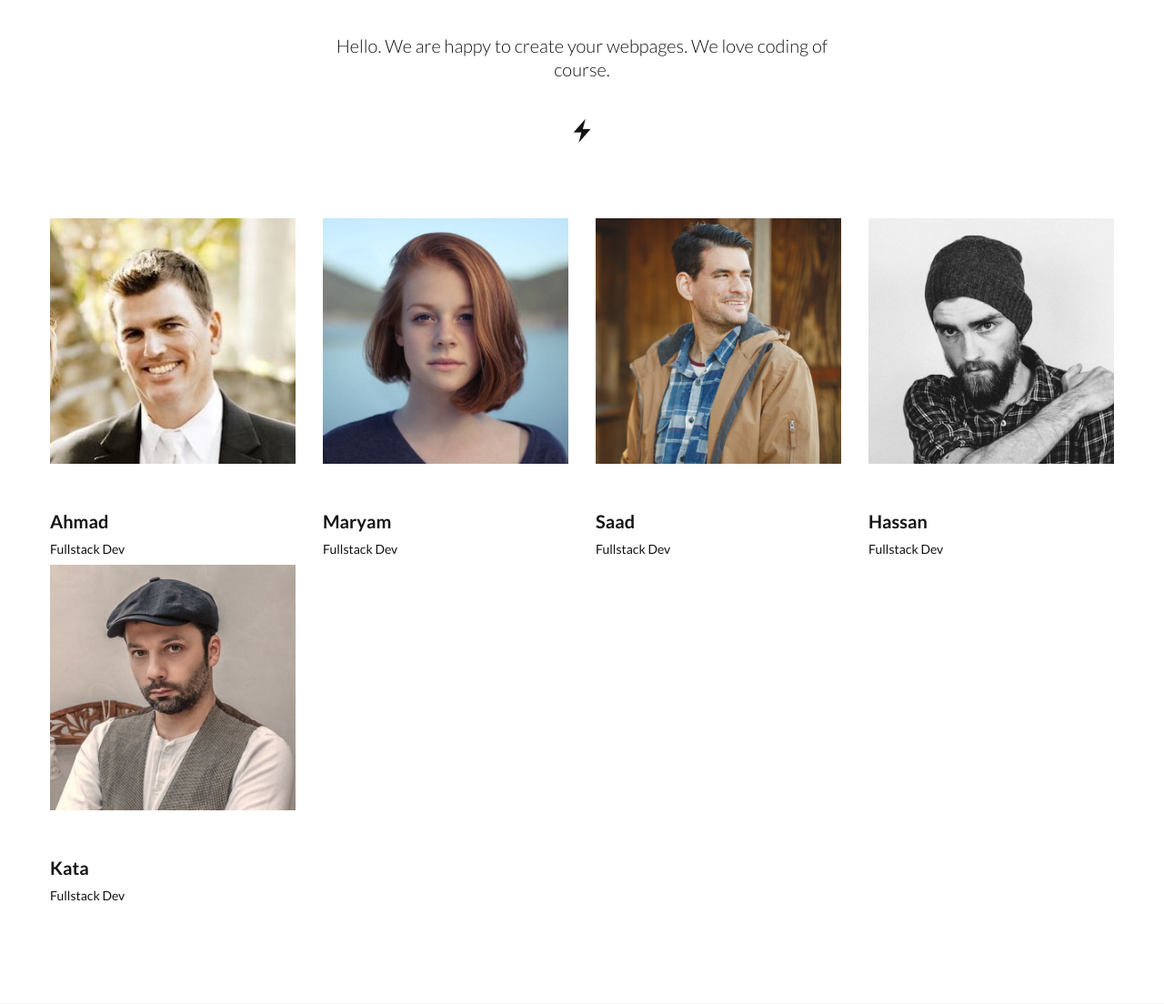
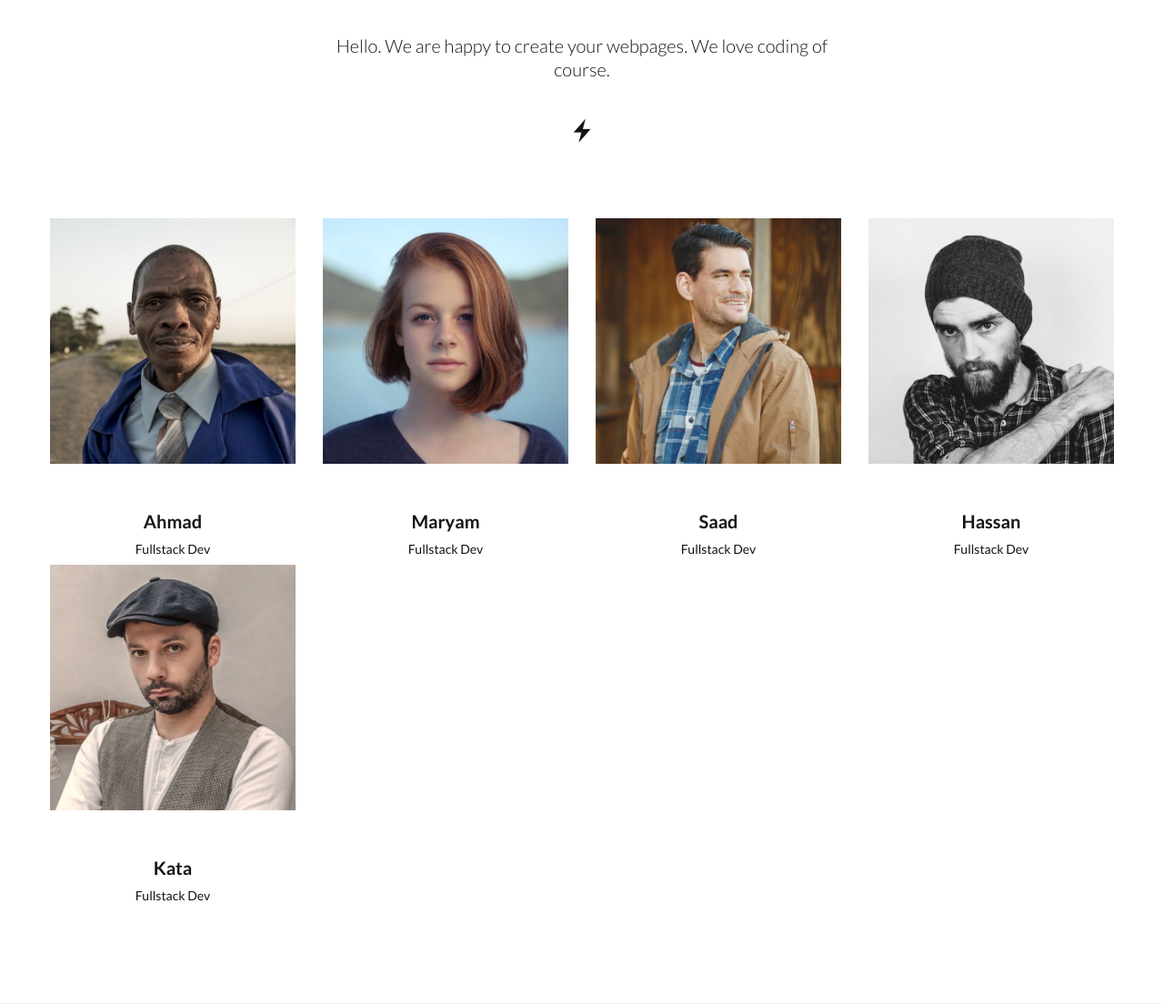
Before and after one commit to kata1234567/FSWD40-ProjectBIMFactory, a PHP site: page /team.php in a window 1280 px wide. Shown: the part 310-1414 px from the top of the page at 91% size. Run offline with PHP 8.4, Linux system fonts and the light colour scheme; some libraries are stand-ins or nearby versions; some web fonts are replaced.

Commit message:
update files

```diff
--- a/team.php
+++ b/team.php
@@ -31,26 +31,26 @@
                     </div>
                 </div>
                 <div class="row voffset-lg">
-                    <div class="col-sm-3 col-lg-3 col-md-6"><img src="img/Creativity%209.jpg" class="img-responsive mg-md center-block" />
-                        <p class=" mg-sm"><strong>Ahmad</strong></p>
-                        <h5>Fullstack Dev</h5>
+                    <div class="col-sm-3 col-lg-3 col-md-6"><img src="img/profile 1.jpg" class="img-responsive mg-md center-block" />
+                        <p class="mg-sm text-center"><strong>Ahmad</strong></p>
+                        <h5 class="text-center">Fullstack Dev</h5>
                     </div>
                     <div class="col-sm-3 col-lg-3 col-md-6"><img src="img/profile 2.jpg" class="img-responsive mg-md center-block" />
-                        <p class=" mg-sm"><strong>Maryam</strong></p>
-                        <h5>Fullstack Dev</h5>
+                        <p class=" mg-sm text-center"><strong>Maryam</strong></p>
+                        <h5 class="text-center">Fullstack Dev</h5>
                     </div>
                     <div class="col-sm-3 col-lg-3 col-md-6"><img src="img/Creativity%2011.jpeg" class="img-responsive mg-md center-block" />
-                        <p class=" mg-sm"><strong>Saad</strong></p>
-                        <h5>Fullstack Dev</h5>
+                        <p class=" mg-sm text-center"><strong>Saad</strong></p>
+                        <h5 class="text-center">Fullstack Dev</h5>
                     </div>
                     <div class="col-sm-3 col-lg-3 col-md-6"><img src="img/profile 4.jpg" class="img-responsive mg-md center-block" />
-                        <p class=" mg-sm"><strong>Hassan</strong></p>
-                        <h5>Fullstack Dev</h5>
+                        <p class=" mg-sm text-center"><strong>Hassan</strong></p>
+                        <h5 class="text-center">Fullstack Dev</h5>
                     </div>
 
                     <div class="col-sm-3 col-lg-3 col-md-6"><img src="img/profile 3.jpg" class="img-responsive mg-md center-block" />
-                        <p class=" mg-sm"><strong>Kata</strong></p>
-                        <h5>Fullstack Dev</h5>
+                        <p class=" mg-sm text-center"><strong>Kata</strong></p>
+                        <h5 class="text-center">Fullstack Dev</h5>
                     </div>
                 </div>
 
```
Also changed, not shown: img/profile 1.jpg (added).
